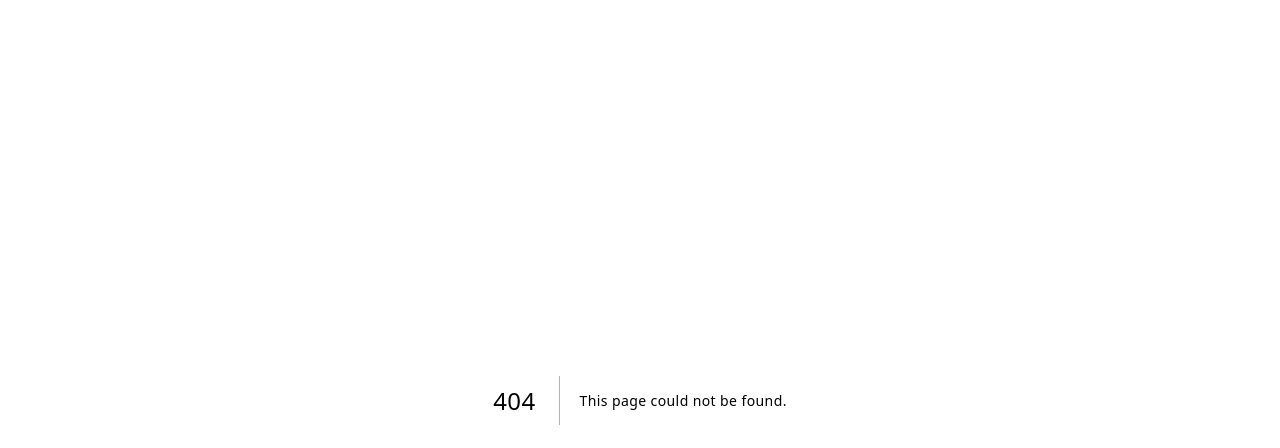
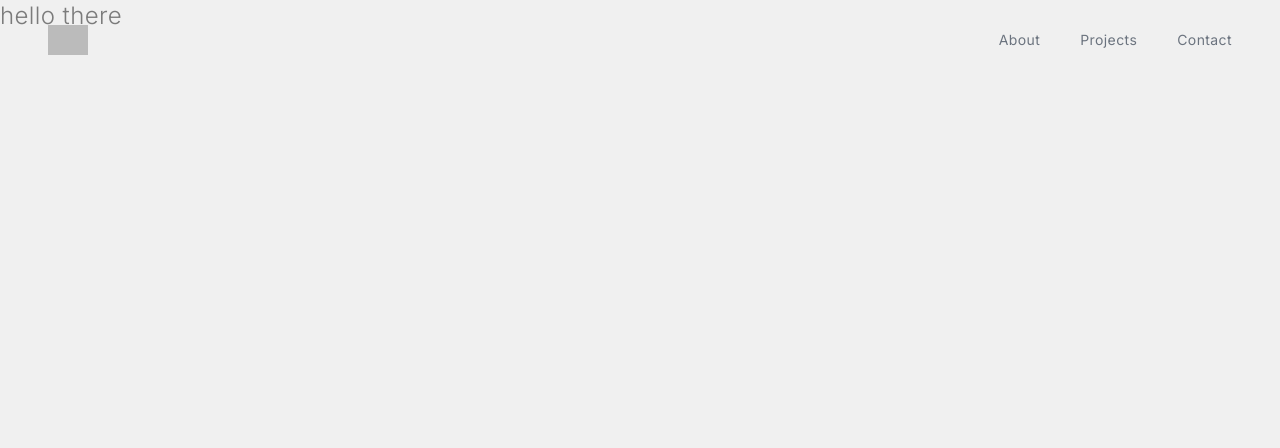
Before and after one commit to shirley-park/portfolio, a Next.js app: page /nook in a window 1280 px wide. Before the commit this address had no page. Shown: the top 448 px of the page. Built offline with nearby package versions, Linux system fonts and the light colour scheme; grey boxes are pictures that could not be loaded.

Commit message:
make project page and navbar to appear on all components/pages

```diff
--- a/components/About.tsx
+++ b/components/About.tsx
@@ -3,11 +3,11 @@ import Image from 'next/image'
 
 function About() {
   return (
-    <section className="w-full flex items-center">
-      <div className="max-w-[1240px] m-auto w-[80%] md:w-[60%] h-full flex justify-center items-center">
+    <div id="about" className="w-full flex items-center pt-10">
+      <div className="max-w-[1240px] m-auto w-[80%] md:w-[60%] h-full flex justify-center items-center ">
         <div>
-          <h2 className="py-2 mb-4 border-b-2">About me</h2>
-          <p className="py-2">
+          <h2 className="mt-20 py-2 pb-4 mb-4 border-b-2">About me</h2>
+          <p>
             I am a <span className="underline">full-stack developer</span> and
             recent graduate of Dev Academy Aotearoa with a{' '}
             <span className="underline">passion for learning</span> and building
@@ -144,7 +144,7 @@ function About() {
           </div>
         </div>
       </div>
-    </section>
+    </div>
   )
 }
 
--- a/components/Contact.tsx
+++ b/components/Contact.tsx
@@ -4,7 +4,7 @@ import { FaLinkedinIn, FaGithub, FaRegEnvelope } from 'react-icons/fa'
 
 function Contact() {
   return (
-    <div id="contact" className="w-full mt-24">
+    <div id="contact" className="w-full pt-20">
       <div className="max-w-[1240px] mx-auto w-[80%] md:w-[60%] h-full px-2 py-8">
         <h2 className="pb-4 border-b-2">Get in touch</h2>
       </div>
--- a/components/Main.tsx
+++ b/components/Main.tsx
@@ -2,7 +2,7 @@ import React from 'react'
 
 function Main() {
   return (
-    <section className="w-full h-screen text-center p-12">
+    <div id="home" className="w-full h-screen text-center p-12">
       <div className="max-w-[1240px] w-[80%] md:w-[60%] h-full mx-auto flex justify-center items-center ">
         <div>
           <h1 className="py-2 leading-10">
@@ -11,7 +11,7 @@ function Main() {
           </h1>
         </div>
       </div>
-    </section>
+    </div>
   )
 }
 
--- a/components/Navbar.tsx
+++ b/components/Navbar.tsx
@@ -1,4 +1,4 @@
-import React, { useState } from 'react'
+import React, { useState, useEffect } from 'react'
 import Image from 'next/image'
 import Link from 'next/link'
 import { AiOutlineMenu, AiOutlineClose } from 'react-icons/ai'
@@ -6,14 +6,33 @@ import { FaLinkedinIn, FaGithub, FaRegEnvelope } from 'react-icons/fa'
 
 function Navbar() {
   const [nav, setNav] = useState(false)
+  const [shadow, setShadow] = useState(false)
 
   function handleNav() {
     setNav(!nav)
   }
 
+  useEffect(() => {
+    const handleShadow = () => {
+      if (window.scrollY >= 90) {
+        setShadow(true)
+      } else {
+        setShadow(false)
+      }
+    }
+    window.addEventListener('scroll', handleShadow)
+  }, [])
+
   return (
-    <div className="fixed w-full h-20 z=[100] bg-[#f0f0f0]">
+    <div
+      className={
+        shadow
+          ? 'fixed w-full h-20 shadow-md z=[100] bg-[#f0f0f0]'
+          : 'fixed w-full h-20 z=[100] bg-[#f0f0f0]'
+      }
+    >
       <div className="flex justify-between items-center w-full h-full px-12 2xl:px-16 opacity-80">
+        <Link href="/#home">
           <Image
             src="/../public/assets/homeicon.png"
             alt="/"
@@ -21,9 +40,10 @@ function Navbar() {
             height="50"
             className="opacity-80"
           />
+        </Link>
         <div className="text-gray-600">
           <ul className="hidden md:flex">
-            <Link href="/">
+            <Link href="/#about">
               <li className="ml-10 hover:border-b">About</li>
             </Link>
             <Link href="/#projects">
@@ -53,6 +73,7 @@ function Navbar() {
           }
         >
           <div className="flex w-full items-center justify-between opacity-80">
+            <Link href="/#home">
               <Image
                 src="/../public/assets/homeicon.png"
                 alt="/"
@@ -60,6 +81,7 @@ function Navbar() {
                 height="50"
                 className="opacity-80"
               />
+            </Link>
             <div
               onClick={handleNav}
               className="border-2 rounded-full shadow-md shadow-gray-400 p-3 cursor-pointer"
@@ -70,14 +92,20 @@ function Navbar() {
 
           <div className="py-12 flex flex-col text-gray-600">
             <ul>
-              <Link href="/">
-                <li className="py-4">About</li>
+              <Link href="/#about">
+                <li onClick={() => setNav(false)} className="py-4">
+                  About
+                </li>
               </Link>
               <Link href="/#projects">
-                <li className="py-4">Projects</li>
+                <li onClick={() => setNav(false)} className="py-4">
+                  Projects
+                </li>
               </Link>
               <Link href="/#contact">
-                <li className="py-4">Contact</li>
+                <li onClick={() => setNav(false)} className="py-4">
+                  Contact
+                </li>
               </Link>
             </ul>
 
--- a/components/ProjectItem.tsx
+++ b/components/ProjectItem.tsx
@@ -1,12 +1,13 @@
 import React from 'react'
 import Image from 'next/image'
 import ProjectModel from '@/models/models'
+import Link from 'next/link'
 
 function ProjectItem({ title, projectImage, tech, projectUrl }: ProjectModel) {
   return (
     <>
       <a href="#">
-        <div className="relative flex items-center justify-center h-auto w-full shadow-xl shadow-gray-400 rounded-xl group hover:scale-105 ease-in duration-200 cursor-pointer">
+        <div className="flex items-center justify-center h-auto w-full shadow-xl shadow-gray-400 rounded-xl group hover:scale-105 ease-in duration-200 cursor-pointer">
           <Image
             src={projectImage}
             alt="homepage of nook project"
@@ -27,6 +28,7 @@ function ProjectItem({ title, projectImage, tech, projectUrl }: ProjectModel) {
             Chart your design inspiration and fittings for your home renovation
             projects.
           </p>
+          <Link href={projectUrl}>{projectUrl}</Link>
         </div>
       </a>
     </>
--- a/components/Projects.tsx
+++ b/components/Projects.tsx
@@ -5,7 +5,7 @@ import nook from '../public/assets/projects/nook.png'
 
 function Projects() {
   return (
-    <section id="projects" className="w-full h-screen mt-28">
+    <div id="projects" className="w-full h-screen pt-20">
       <div className="max-w-[1240px] mx-auto w-[80%] md:w-[60%] h-full px-2 py-16">
         <h2 className="py-2 mb-8 border-b-2">Projects</h2>
 
@@ -13,10 +13,10 @@ function Projects() {
           title="Nook"
           projectImage={nook}
           tech="React, Redux, Auth0, Sass"
-          projectUrl="this is the link"
+          projectUrl="nook"
         />
       </div>
-    </section>
+    </div>
   )
 }
 
--- a/pages/_app.tsx
+++ b/pages/_app.tsx
@@ -1,3 +1,4 @@
+import Navbar from '@/components/Navbar'
 import '@/styles/globals.css'
 import type { AppProps } from 'next/app'
 import { Inter } from 'next/font/google'
@@ -10,6 +11,7 @@ const inter = Inter({
 export default function App({ Component, pageProps }: AppProps) {
   return (
     <main className={`${inter.variable} font-sans`}>
+      <Navbar />
       <Component {...pageProps} />
     </main>
   )
--- a/pages/index.tsx
+++ b/pages/index.tsx
@@ -1,5 +1,4 @@
 import Head from 'next/head'
-import Navbar from '@/components/Navbar'
 import Main from '@/components/Main'
 import About from '@/components/About'
 import Projects from '@/components/Projects'
@@ -13,7 +12,6 @@ export default function Home() {
         <title>Shirley Park | Fullstack developer</title>
         <link rel="icon" href="/favicon.png" />
       </Head>
-      <Navbar />
       <Main />
       <About />
       <Projects />
--- /dev/null
+++ b/pages/nook.tsx
@@ -0,0 +1,11 @@
+import React from 'react'
+
+function nook() {
+  return (
+    <div className="w-full">
+      <h1 className="w-screen h-[30vh] lg:w-[40vh] relative">hello there</h1>
+    </div>
+  )
+}
+
+export default nook
--- a/styles/globals.css
+++ b/styles/globals.css
@@ -1,6 +1,10 @@
 @tailwind base;
 @tailwind components;
 @tailwind utilities;
+
+html {
+  scroll-behavior: smooth;
+}
 
 @layer base {
   body{
```
Lines whose indentation alone changed are shown as unchanged.
